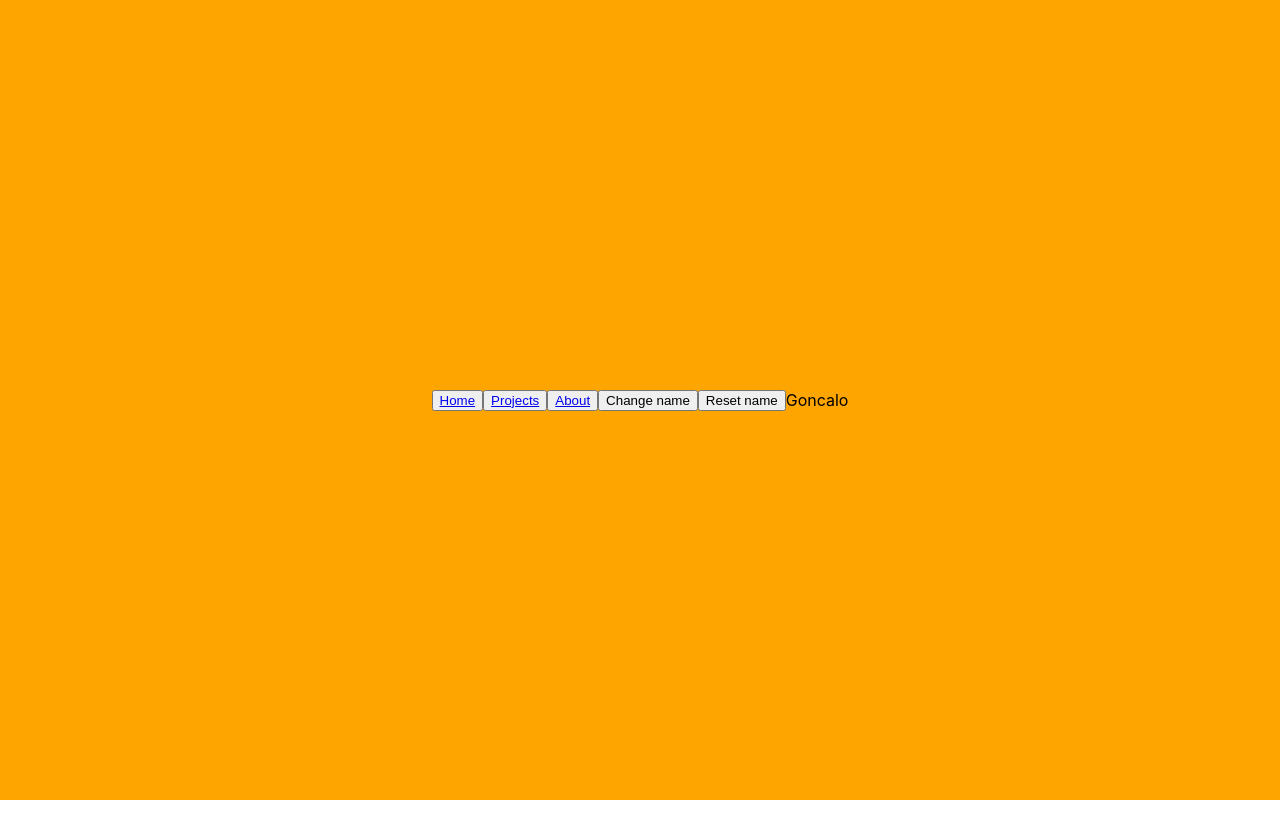
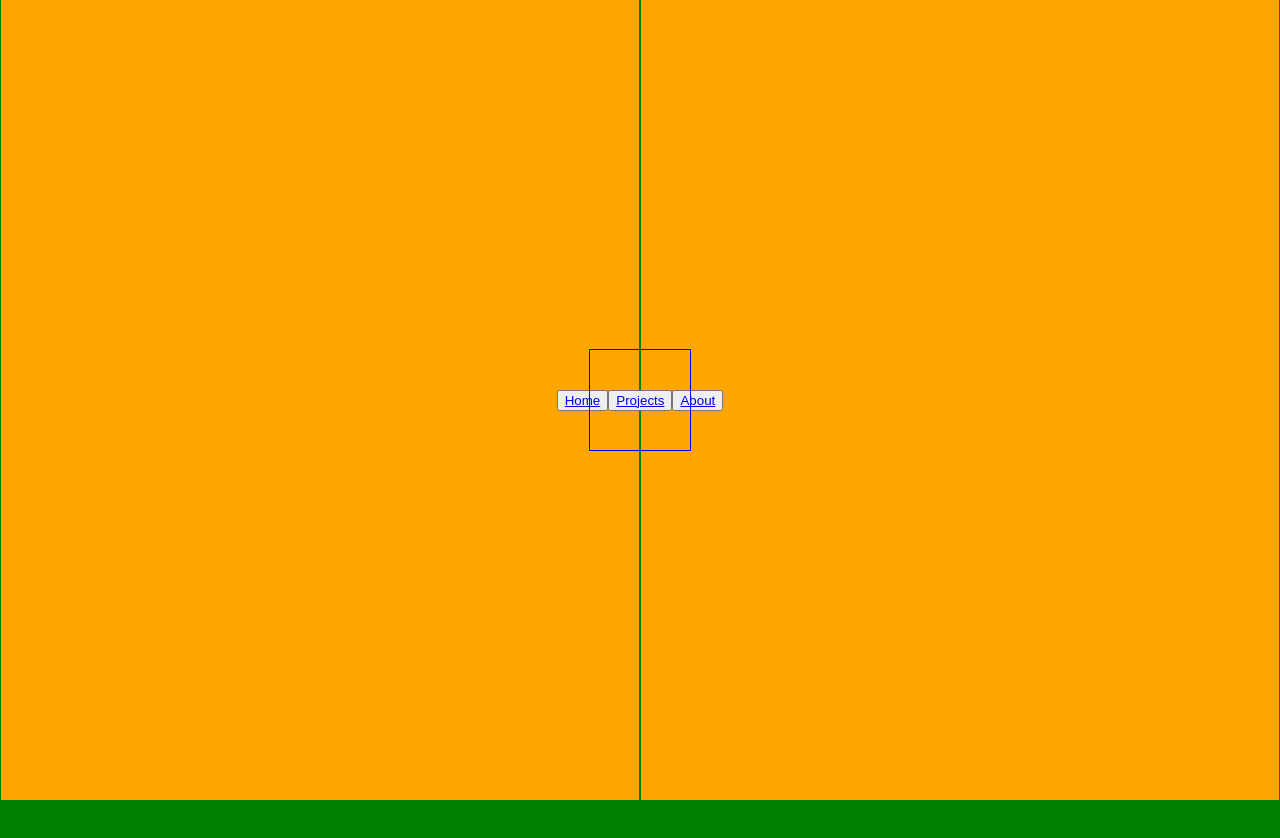
Before and after one commit to goncaloferreira92/goncalof-website, a React (Create React App) app: page / in a window 1280 px wide. Shown: the top 838 px of the page. Before the commit the page ends 800 px from the top, so only its background shows below. Built offline with nearby package versions, Linux system fonts and the light colour scheme.

Commit message:
First structure commit

```diff
--- a/src/App.tsx
+++ b/src/App.tsx
@@ -1,5 +1,4 @@
 import React from 'react';
-import { useState } from 'react';
 import { setTokenSourceMapRange } from 'typescript';
 import './css/App.css';
 
@@ -7,7 +6,6 @@ import Home from './pages/Home';
 
 const App = (): JSX.Element => {
 
-  const [name, setName] = useState('Goncalo');
 
   return (
     <React.Fragment>
@@ -28,9 +26,6 @@ const App = (): JSX.Element => {
               About
             </a>
           </button>
-          <button onClick={() => setName(name + ' clicked')}> Change name </button>
-          <button onClick={() => setName('Goncalo')}> Reset name </button>
-          <div>{name}</div>
         </div>
         <Home />
         <div style={{ backgroundColor: 'green', width: '100vw', height: '100vh' }} id='projects' />
--- a/src/css/App.css
+++ b/src/css/App.css
@@ -2,8 +2,11 @@ body, html {
   scroll-behavior: smooth !important;
   width: 100vw;
   height: 100vh;
-  overflow: overlay;
   padding: 0;
   margin: 0;
 }
+
+body {
+  overflow: overlay;
+}
 /*# sourceMappingURL=App.css.map */
--- a/src/css/App.scss
+++ b/src/css/App.scss
@@ -5,7 +5,10 @@ body, html {
     scroll-behavior: smooth !important;
     width: 100vw;
     height: 100vh;
-    overflow: overlay;
     padding: 0;
     margin: 0;
 }
+
+body {
+    overflow: overlay;
+}
--- a/src/pages/Home.tsx
+++ b/src/pages/Home.tsx
@@ -2,7 +2,34 @@ import React from 'react';
 
 const Home = () => {
     return (
-        <div style={{ backgroundColor: 'orange', width: '100vw', height: '100vh' }} id='home'>
+        <div style={{
+            backgroundColor: 'orange',
+            width: '100vw',
+            height: '100vh',
+            display: 'flex',
+            justifyContent: 'center',
+            alignItems: 'center',
+        }} id='home'>
+
+            <div style={{
+                height: '100%',
+                flexGrow: 1,
+                border: '1px solid green',
+            }} />
+            <div style={{
+                height: '100%',
+                flexGrow: 1,
+                border: '1px solid green',
+            }} />
+
+            <div style={{
+                position: 'absolute',
+                height: '100px',
+                width: '100px',
+                border: '1px solid blue',
+                pointerEvents: 'none',
+            }} />
+
         </div>
     )
 }
```
Also changed, not shown: 2 other files (tests, documents, lock files or other folders).
